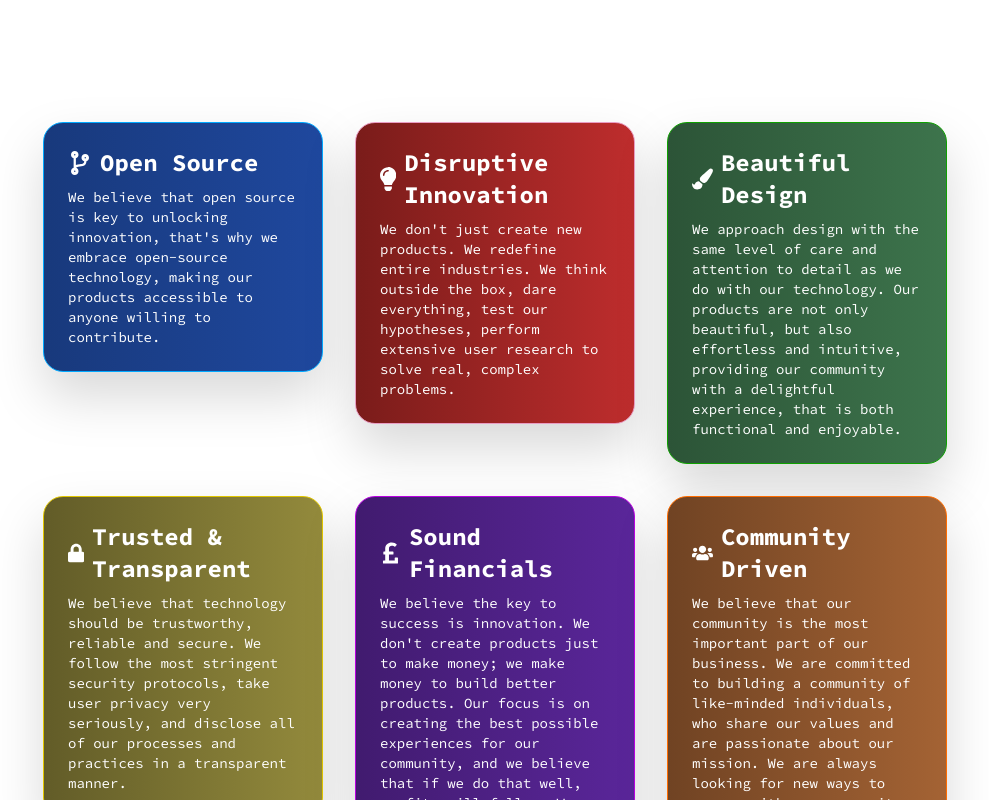
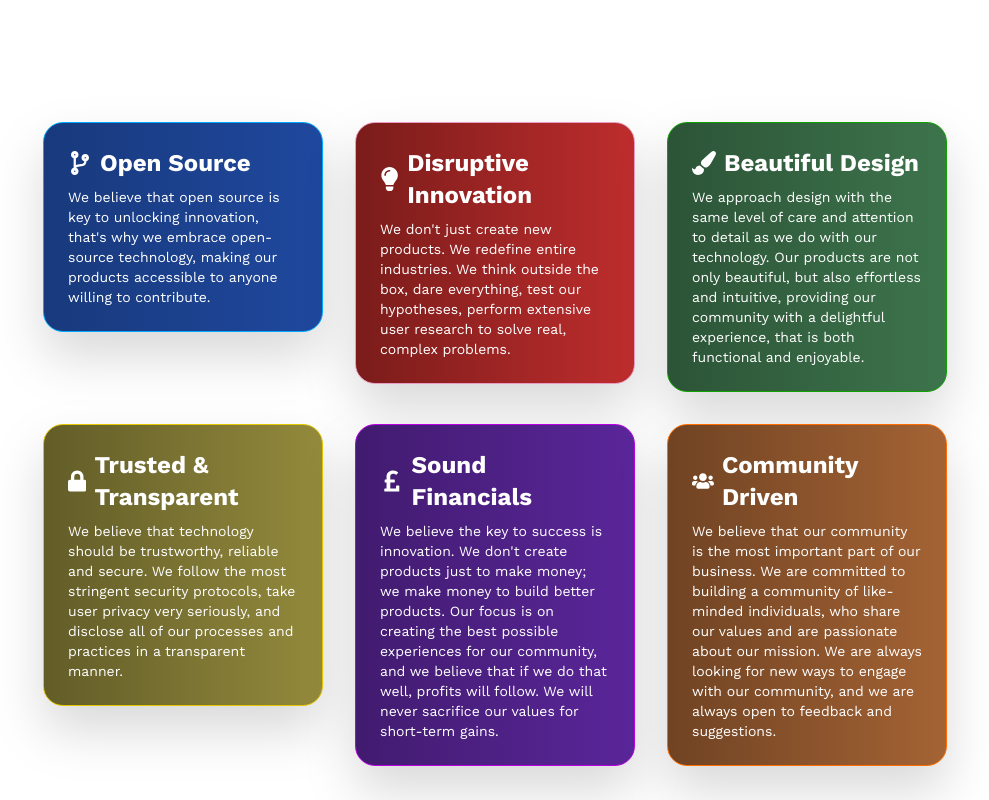
Before and after one commit to fhswno/offquest-website, a Next.js app: page / in a window 1280 px wide. Shown: the part 1760-2560 px from the top of the page, without its empty margins (145-1134 px from the left). Built offline with nearby package versions, Linux system fonts and the light colour scheme.

Commit message:
New format, comments, font and privacy policy in components/Card.tsx

```diff
--- a/src/components/Card.tsx
+++ b/src/components/Card.tsx
@@ -1,6 +1,9 @@
 "use client";
 
-import React, { useState, useEffect, useRef } from "react";
+// REACT
+import React, { useState, useRef } from "react";
+
+// ICONS
 import {
   FaCodeBranch,
   FaLightbulb,
@@ -9,13 +12,11 @@ import {
   FaPoundSign,
   FaUsers,
 } from "react-icons/fa";
-import { Source_Code_Pro } from "next/font/google";
 
-const sourceCodePro = Source_Code_Pro({
-  subsets: ["latin"],
-  variable: "--font-source-code-pro",
-});
+// FONTS
+import { workSans } from "../../lib/fonts/workSans";
 
+// TYPESCRIPT
 interface CardComponentProps {
   title: string;
   description: string;
@@ -128,7 +129,7 @@ const Card = ({ title, description, icon, color }: CardComponentProps) => {
   return (
     <div
       ref={cardRef}
-      className={`${sourceCodePro.className} card bg-gradient-to-r p-6 text-white rounded-[20px] desktop:w-1/4 h-fit m-4 tablet:w-2/6 mobile:w-full drop-shadow-2xl border-[1px] hover:cursor-pointer ${colorSet}`}
+      className={`${workSans.className} card bg-gradient-to-r p-6 text-white rounded-[20px] desktop:w-1/4 h-fit m-4 tablet:w-2/6 mobile:w-full drop-shadow-2xl border-[1px] hover:cursor-pointer ${colorSet}`}
       onMouseEnter={handleMouseEnter}
       onMouseLeave={handleMouseLeave}
       onMouseMove={handleMouseMove}
@@ -140,15 +141,11 @@ const Card = ({ title, description, icon, color }: CardComponentProps) => {
     >
       <div className="flex flex-row items-center mb-2">
         {handleIconSelection(icon)}
-        <h2
-          className={`${sourceCodePro.className} text-2xl font-bold text-white`}
-        >
+        <h2 className={`${workSans.className} text-2xl font-bold text-white`}>
           {title}
         </h2>
       </div>
-      <p
-        className={`${sourceCodePro.className} text-sm font-normal text-white`}
-      >
+      <p className={`${workSans.className} text-sm font-normal text-white`}>
         {description}
       </p>
     </div>
```
